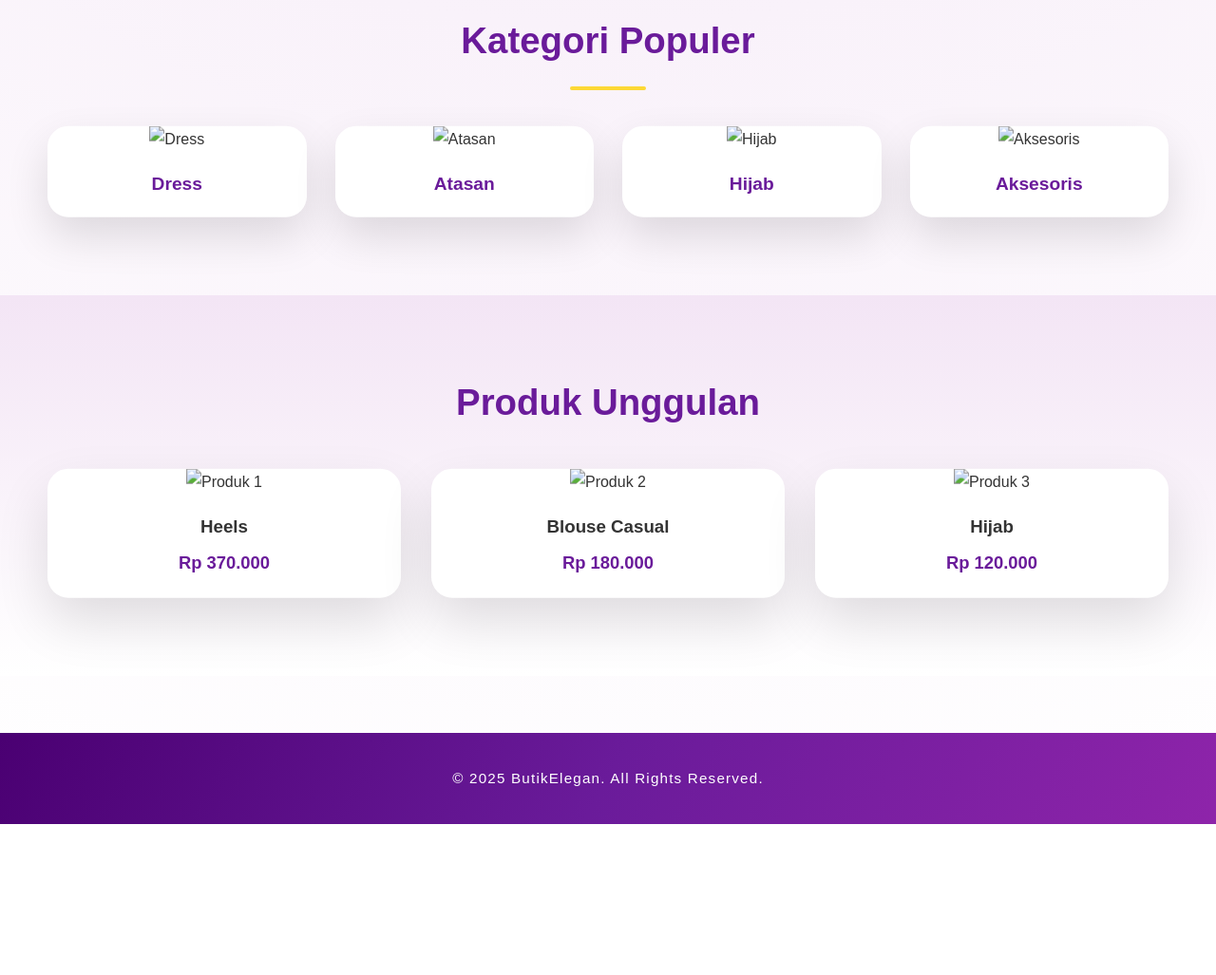
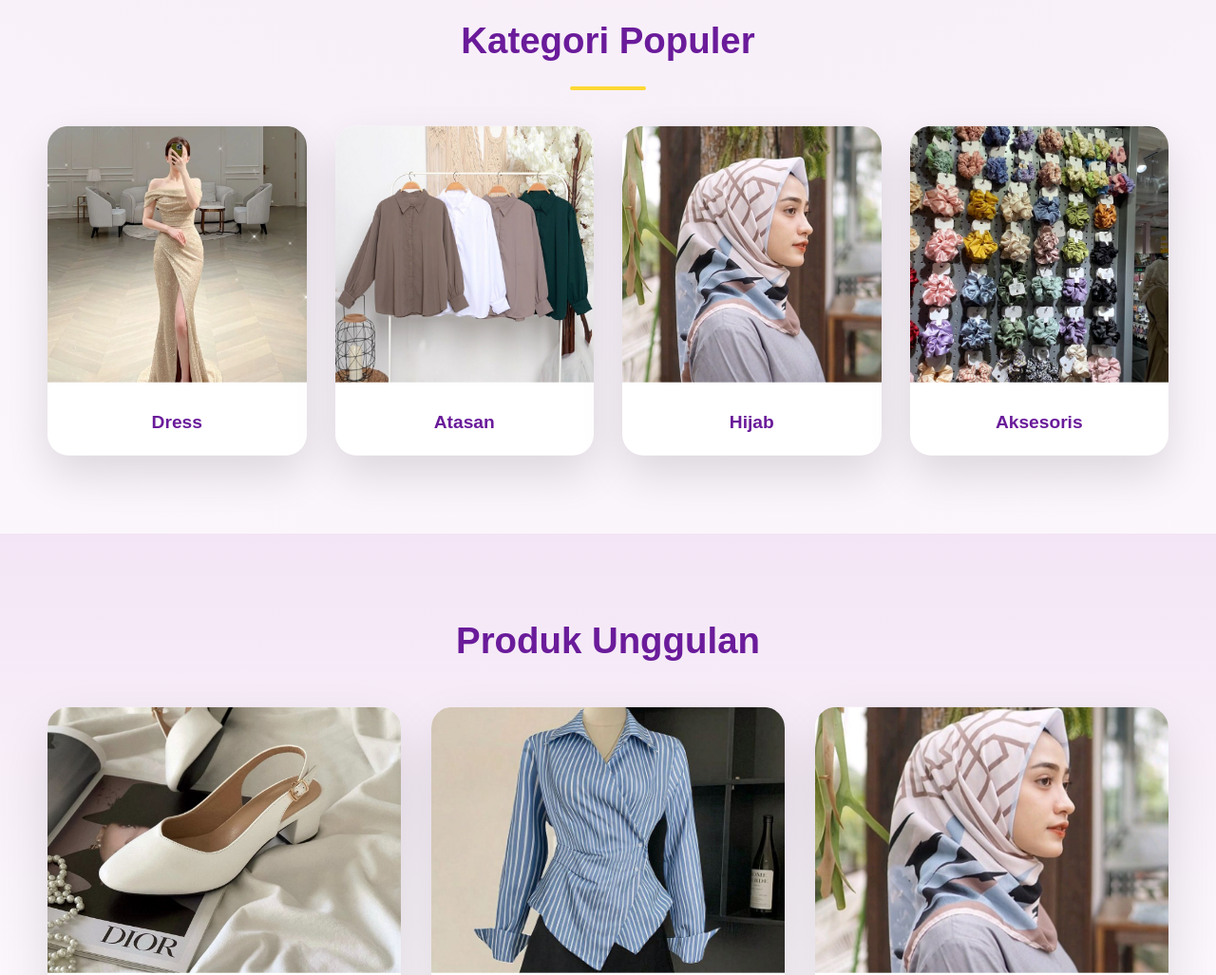
Before and after one commit to naylaadelia503-bot/toko-butik, a plain HTML site: page index.html in a window 1280 px wide. Shown: the part 920-1947 px from the top of the page at 95% size. Before the commit the page ends 1788 px from the top, so only its background shows below. Drawn offline with Linux system fonts and the light colour scheme.

Commit message:
Update index.html

```diff
--- a/index.html
+++ b/index.html
@@ -4,7 +4,6 @@
   <meta charset="UTF-8">
   <meta name="viewport" content="width=device-width, initial-scale=1.0">
   <title>Butik Elegan</title>
-  <!-- Hubungkan CSS -->
   <link rel="stylesheet" href="style.css">
 </head>
 <body>
@@ -34,19 +33,19 @@
     <h2>Kategori Populer</h2>
     <div class="grid-kategori">
       <div class="card">
-        <img src="foto butik/dress.jpg" alt="Dress">
+        <img src="dress.jpg" alt="Dress">
         <h3>Dress</h3>
       </div>
       <div class="card">
-        <img src="foto butik/atasan.jpg" alt="Atasan">
+        <img src="atasan.jpg" alt="Atasan">
         <h3>Atasan</h3>
       </div>
       <div class="card">
-        <img src="foto butik/hijab.jpg" alt="Hijab">
+        <img src="hijab.jpg" alt="Hijab">
         <h3>Hijab</h3>
       </div>
       <div class="card">
-        <img src="foto butik/aks.jpg" alt="Aksesoris">
+        <img src="aks.jpg" alt="Aksesoris">
         <h3>Aksesoris</h3>
       </div>
     </div>
@@ -57,17 +56,17 @@
     <h2>Produk Unggulan</h2>
     <div class="grid-produk">
       <div class="produk">
-        <img src="foto butik/hils.jpg" alt="Produk 1">
+        <img src="hils.jpg" alt="Produk 1">
         <h3>Heels</h3>
         <p>Rp 370.000</p>
       </div>
       <div class="produk">
-        <img src="foto butik/blouse.jpg" alt="Produk 2">
+        <img src="blouse.jpg" alt="Produk 2">
         <h3>Blouse Casual</h3>
         <p>Rp 180.000</p>
       </div>
       <div class="produk">
-        <img src="foto butik/hijab.jpg" alt="Produk 3">
+        <img src="hijab.jpg" alt="Produk 3">
         <h3>Hijab</h3>
         <p>Rp 120.000</p>
       </div>
```
